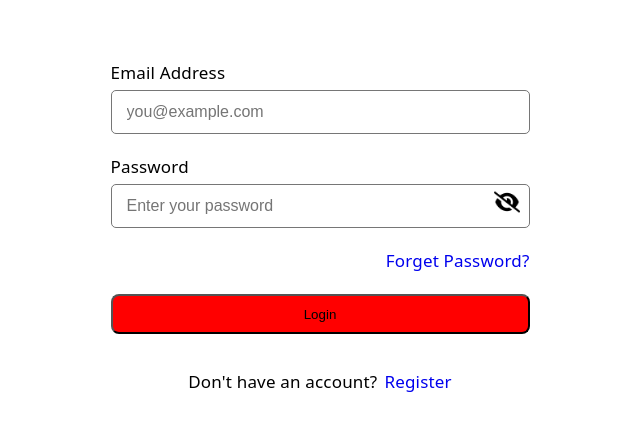
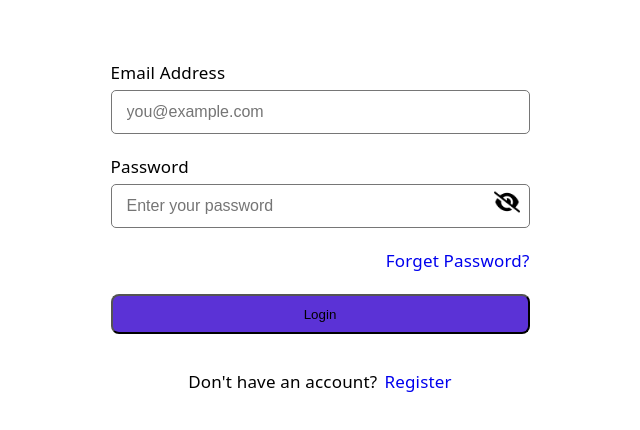
Before and after one commit to Ayomidetimi/Secure-fin, a React (Vite) app in the folder client/: page / in a window 1280 px wide. Shown: the top 430 px of the page, without its empty margins (320-960 px from the left). Built offline with nearby package versions, Linux system fonts and the light colour scheme.

Commit message:
CHANGE COLOURS

```diff
--- a/client/src/pages/loginpage/LoginPage.css
+++ b/client/src/pages/loginpage/LoginPage.css
@@ -51,7 +51,7 @@
 
 .login-button {
   display: flex;
-  background-color: red;
+  background-color: rgb(91, 50, 214);
   height: 40px;
   border-radius: 8px;
   color: black;
```
